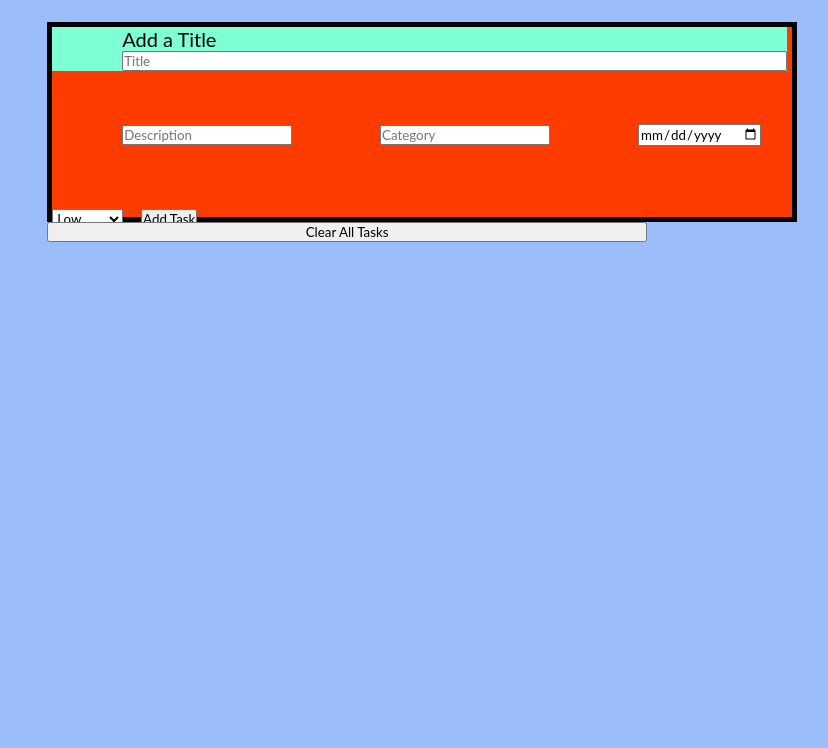
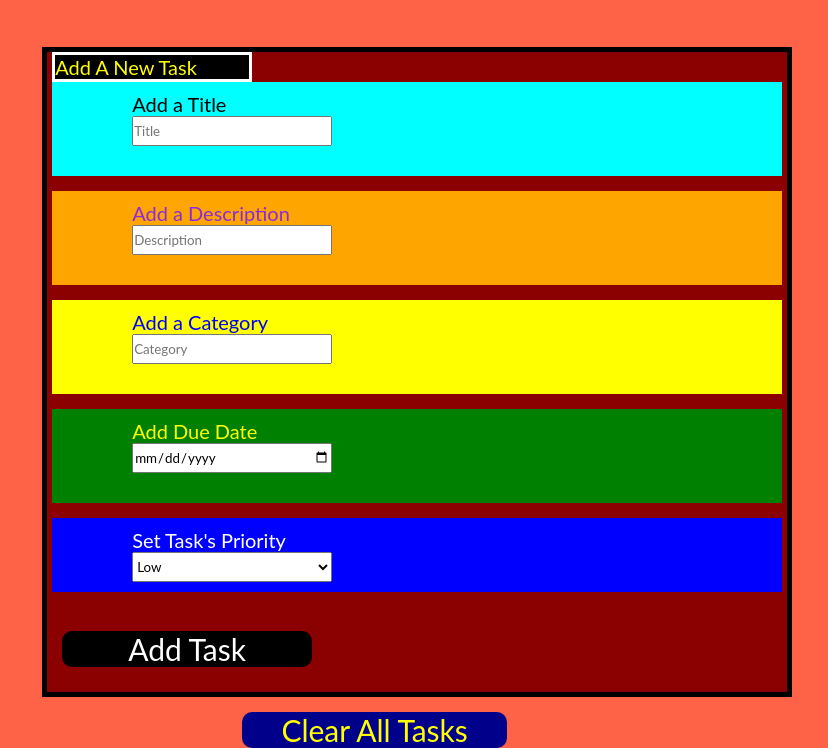
Before and after one commit to conon2023/triple-achieve, a plain HTML site: page index.html in a window 1280 px wide. Shown: the part 197-945 px from the top of the page, without its empty margins (332-1160 px from the left). Before the commit the page ends 820 px from the top, so only its background shows below. Drawn offline with Linux system fonts and the light colour scheme.

Commit message:
improved on the design of the daily task app. Also added the clear task button to ensure user can delete whatever is not needed again.

```diff
--- a/index.html
+++ b/index.html
@@ -17,30 +17,52 @@
                 <div class="app-name">
                     <h1>BRAVO</h1>
                 </div>
-                <h2>Daily Goals Made Easy</h2>
+                <h3><i>...my daily goals buddy!</i></h3>
             </div>
         </header>
         <div class="content-container">
             <form id="newdailyTaskForm">
+                <p>Add A New Task
+                </p>
                 <div class="labeltitle">
-                    <label class="texttitle">Add a Title</label>
+                    <label class="title">Add a Title</label>
                     <input type="text" name="title" placeholder="Title">
                 </div>
+
+                <div class="labeldescription">
+                    <label class="description">Add a Description</label>
                     <input type="text" name="description" placeholder="Description">
+                </div>
+
+                <div class="labelcategory">
+                    <label class="category">Add a Category</label>
                     <input type="text" name="category" placeholder="Category">
+                </div>
+
+                <div class="labeldate">
+                    <label class="date">Add Due Date</label>
                     <input type="date" name="dueDate">
+                </div>
+
+                <div class="labelpriority">
+                    <label class="priority">Set Task's Priority</label>
                     <select name="priority">
                         <option value="low">Low</option>
                         <option value="medium">Medium</option>
                         <option value="high">High</option>
                     </select>
+                </div>
+
+                    <div>
                         <button id="save-task" type="submit">Add Task</button>
+                    </div>
+
             </form>
-            <!-- Add a button for clearing tasks -->
+
             <button id="clear-tasks">Clear All Tasks</button>
 
-            <ul id="task-list">
-                <!-- Task items will be dynamically added here -->
+            <ul id="task-list" style="list-style-position: inside; text-align: left; list-style-type: none;">
+
             </ul>
         </div>
     </main>
--- a/styles.css
+++ b/styles.css
@@ -5,52 +5,205 @@
   font-family: "Inter", sans-serif;
   font-family: "Lato", sans-serif;
 }
+
+input,
+textarea {
+  width: 200px; /* Change the width */
+  height: 30px; /* Change the height */
+  margin-bottom: 20px;
+}
+
+select[name="priority"] {
+  width: 200px; /* Change the width */
+  height: 30px; /* Change the height */
+  margin-left: 70px;
+}
+
+.title{
+  margin-left: 70px;
+  font-size: 20px;
+  color: black;
+
+}
 .labeltitle{
   display: flex;
   flex-direction: column;
   font-size: 20px;
   margin-left: 0px;
+  margin-bottom: 15px;
   background: fixed;
-  background-color: aquamarine;
+  background-color:aqua;
+  padding:10px;
 }
 
-.texttitle{
+.description {
+  font-size: 20px;
   margin-left: 70px;
+}
+.labeldescription{
+  display: flex;
+  flex-direction: column;
+  font-size: 20px;
+  color: blueviolet;
+  margin-bottom: 15px;
+  background: fixed;
+  background-color:orange;
+  padding:10px;
+}
+.category {
+  font-size: 20px;
+  margin-left: 70px;
+  color: blue;
+}
+.labelcategory{
+  display: flex;
+  flex-direction: column;
+  font-size: 20px;
+  margin-left: 0px;
+  margin-bottom: 15px;
+  background: fixed;
+  background-color:yellow;
+  padding:10px;
+}
+.date {
+  font-size: 20px;
+  margin-left: 70px;
+  color: #ffff00;
+}
+.labeldate{
+  display: flex;
+  flex-direction: column;
+  font-size: 20px;
+  margin-left: 0px;
+  margin-bottom: 15px;
+  background: fixed;
+  background-color: green;
+  padding:10px;
+}
+.priority {
+  font-size: 20px;
+  margin-left: 70px;
+  color: white;
 
 }
+.labelpriority{
+  display: flex;
+  flex-direction: column;
+  font-size: 20px;
+  margin-left: 0px;
+  margin-bottom: 0px;
+  padding:10px;
+  background: fixed;
+  background-color: blue;
+}
+
 #newdailyTaskForm {
   width: 750px;
-  height: 200px;
+  height: 650px;
   font-size: 70px;
-  background-color: rgb(255, 60, 0);
+  background-color:darkred;
   color:black;
   border: solid;
   border-width: 5px;
   border-color: black;
   margin-right: 100px;
   padding-right: 5px;
-  padding-bottom: 10px;
-}
+  padding-left: 5px;
+  margin-bottom: 15px;
+ }
 
 #newdailyTaskForm input{
   margin-left: 70px;
+
 }
 
 h1{
   margin-right: 200px;
   margin-left: 0px;
-  color: white;
+  color: red;
+  margin-top: 10px;
 }
 
 h2{
-  margin-left: 235px;
+  margin-left: 0px;
   margin-right: 0px;
+  color:red;
+  font-size: 25px;
+  text-align: center;
+  padding-top: 2px;
+  padding-bottom: 30px;
+  margin-bottom: 10px;
+  background-image: none;
+  background-color: yellow;
+  border-style: dashed;
+  border-width: 4px;
+  border-color: black;
+  width: 300px;
+  height: 30px;
+}
+
+h3 {
+margin-left: 500px;
+  margin-right: 0px;
+  color:purple;
+  font-size: 20px;
+  padding-bottom: 10px;
+
+}
+
+p {
+font-size: 20px;
+background:fixed;
+background-color:black;
+border-style: solid;
+border-width: 3px;
+border-color: white;
+/* margin-bottom: 10px; */
+padding-top: 0px;
+width: 200px;
+height: 30px;
+color: yellow;
+text-align:left
+}
+
+#save-task {
+  font-size: 30px;
+  background-color: black;
+  color: white;
+  width: 250px;
+  margin-left: 10px;
+  border: none;
+  margin-top: 0px;
+  transition: background-color 0.3s;
+  border-radius: 10px 10px 10px 10px;
+
+}
+#save-task:hover {
+  background-color: green;
+}
+#clear-tasks {
+  margin-left: 200px;
+  margin-bottom: 0px;
+  font-size: 30px;
+  background-color: darkblue;
+  color: yellow;
+  border: none;
+  transition: background-color 0.3s;
+  border-radius: 10px 10px 10px 10px;
+  width: 265px;
+}
+#clear-tasks:hover {
+  background-color: red;
+}
+.save-clear-button {
+  display: flex;
+  margin-bottom: 50px;
 }
 .content-container {
   display: flex;
   flex-direction: column;
   width: 600px;
-  justify-content: center; /* Align the content horizontally in the center */
+  justify-content: center;
   margin-top: 50px;
   margin-left: 90px;
 }
@@ -58,11 +211,10 @@ h2{
 body {
   font-family: "monospace";
   padding-top: 0px;
-  background-color: #9bbdfa;
+  background-color: tomato;
   display: flex;
-  justify-content: center; /* Center horizontally */
-  /* align-items: center; Center vertically */
-  height: 100vh; /* Use the full viewport height */
+  justify-content: center;
+  height: 100vh;
   margin-top: 20px;
   margin-left: 300px;
   width: 800px ;
@@ -70,9 +222,13 @@ body {
 
   .header-container{
     margin-left: 80px;
-    background-color: blue;
-    border-radius: 40px 20px 20px 40px; /* Top-left, top-right, bottom-right, bottom-left */
-     }
+    background-color: yellow;
+    border-radius: 40px 40px 40px 40px; /* Top-left, top-right, bottom-right, bottom-left */
+    border-style: solid;
+    border-width: 5px;
+    border-color: black;
+
+    }
 
 
  .app-name{
@@ -81,9 +237,3 @@ body {
   justify-content: center;
   text-align: justify;
  }
-
- .footer-container{
-height: 50px;
-background-color: crimson;
-width: auto;
- }
```
Also changed, not shown: app.js (+0 -80 lines), localstorage.js (deleted, +0 -164 lines), localStorageSecond.js (deleted). Lines whose indentation alone changed are shown as unchanged.
